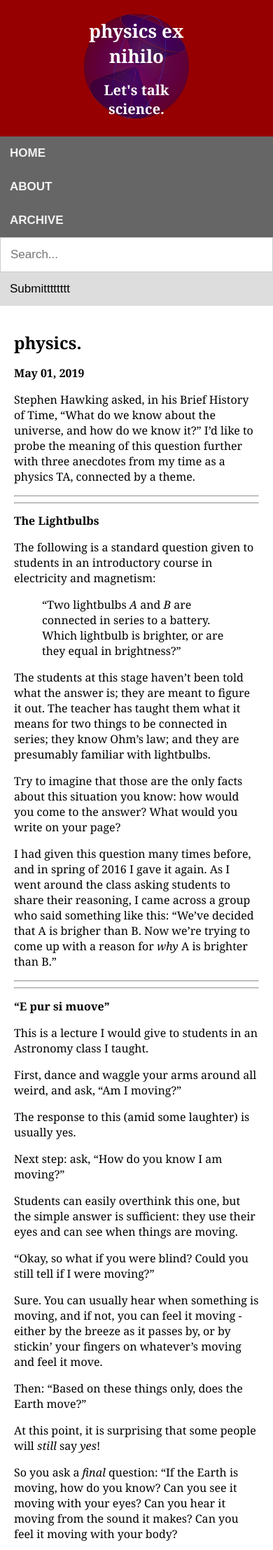
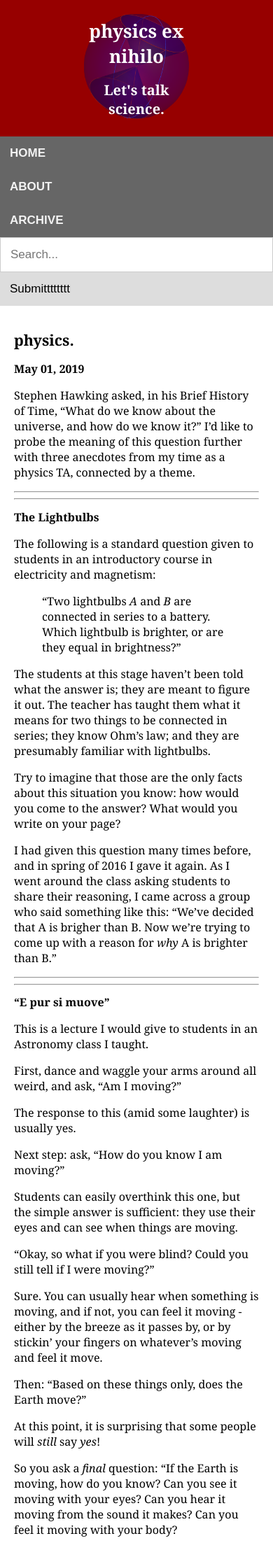
Before and after one commit to physics-ex-nihilo/physics-ex-nihilo.github.io, a Jekyll site: the page built from _posts/2019-05-01-PHYSICS.md, in a window 390 px wide. Shown: the top 2215 px of the page at 70% size. Built offline with Jekyll 4.4.1, drawn with Linux system fonts in a browser that asks for light colours.

Commit message:
Updating gems, updaing MathJax, adjusting format

```diff
--- a/_config.yml
+++ b/_config.yml
@@ -10,6 +10,16 @@
       path:            "old_pages/*"
     values:
       sitemap:         false
+      defaults:
+# Comment settings
+  -
+    scope:
+      path: '_posts'
+      type: posts
+    values:
+      layout: post
+      author: RM
+      commenting: open
 
 # Tipue search settings
 tipue_search:
@@ -25,3 +35,8 @@
     - jekyll
     - build
     - --drafts
+
+emptyArray: []
+
+comments:
+  receiver: https://{{your-receiver-site}}/api/PostComment}}
--- a/_layouts/default.html
+++ b/_layouts/default.html
@@ -45,7 +47,7 @@
           width="200px"
           height="auto"
         >
-		    <div class="centered">
+		    <div class="overlay">
 		      <h1>physics ex nihilo</h1>
 		      <h2>Let's talk science.</h2>
 		    </div>
--- a/_sass/main.scss
+++ b/_sass/main.scss
@@ -20,9 +20,7 @@
 /* Header/logo Title */
 .header {
   padding: 30px;
-  text-align: center;
   background: #970000;
-  color: white;
 }
 
 .header h1 {
@@ -36,7 +34,7 @@
   color: white;
 }
 
-.centered {
+.overlay {
   position: absolute;
   top: 50%;
   left: 50%;
@@ -137,11 +135,11 @@
 /* Note: font-size must be explicit in main so math scales properly (i.e. scales with [[.row p]]. By default this also increases h1 sizes in main. The following setting restores them. */
 
 .main h1 {
-  font-size: 32px;
+  font-size: 1.333em;
 }
 
 .main h2 {
-  font-size: 24px;
+  font-size: 1em;
 }
 
 /* Sidebar/left column */
@@ -149,6 +147,90 @@
   flex: 30%;
   background-color: #f1f1f1;
   padding: 20px;
+}
+
+/* Comments formatting */
+
+.commentsection {
+  font-size: 0.75em;
+}
+
+ol {
+    display: block;
+    margin-block-start: 1em;
+    margin-block-end: 1em;
+    margin-inline-start: 0px;
+    margin-inline-end: 0px;
+    padding-inline-start: 40px;
+}
+
+#comments ol {
+    list-style-type: none;
+    margin: 0 !important;
+    padding: 0 !important;
+    padding-left: 0 !important;
+}
+
+#comments li {
+    clear: both;
+    margin: 0 40px 0 40px;
+}
+
+blockquote {
+
+}
+
+#comment{
+  display: block;
+  padding: 0 0 0 15px;
+  margin: 0 0 20px;
+  margin-block-start: 1em;
+  margin-block-end: 1em;
+  margin-inline-start: 10px;
+  margin-inline-end: 10px;
+
+    border-radius: 5px;
+    background: #b2cee9;
+    padding: 20px;
+}
+
+.comment-body {
+    min-height: 2.4em;
+}
+
+.comment-body p {
+    font-size: 1em;
+}
+
+#comment-input {
+    -moz-box-sizing:border-box;
+    -webkit-box-sizing:border-box;
+    box-sizing:border-box;
+    display:block;/*reset from inline*/
+    width:100%;
+    height:64px;
+    margin:0;/*remove defaults*/
+    padding:4px;
+    background:#EEF;
+    border:1px solid #333;
+    resize: none;
+    overflow-y:auto;/*resets IE*/
+    overflow-x:hidden;/*resets IE*/
+}
+* html #txtarea {margin-left:-5px}/*ie6 cheap fix*/
+*+html #txtarea {margin-left:-5px}/*ie7 cheap fix*/
+
+#name-input {
+    -moz-box-sizing:border-box;
+    -webkit-box-sizing:border-box;
+    box-sizing:border-box;
+    display:block;/*reset from inline*/
+    margin:0;/*remove defaults*/
+    padding:4px;
+    background:#EEF;
+    border:1px solid #333;
+    overflow-y:auto;/*resets IE*/
+    overflow-x:hidden;/*resets IE*/
 }
 
 /* Footer */
@@ -170,15 +252,15 @@
 	font-size: 16px;
   }
 
-  .main {
-  font-size: 16px;
+  .commentsection {
+    font-size: 1em;
   }
 
-  .main h1 {
-  font-size: 24px;
+  .comment-body p {
+      font-size: 1em;
   }
 
-  .main h2 {
+  .main {
   font-size: 16px;
   }
 
```
Also changed, not shown: other parts of _layouts/default.html (+3 -1 lines), Gemfile.lock, _posts/2019-05-01-PHYSICS.md (line endings or trailing spaces).
